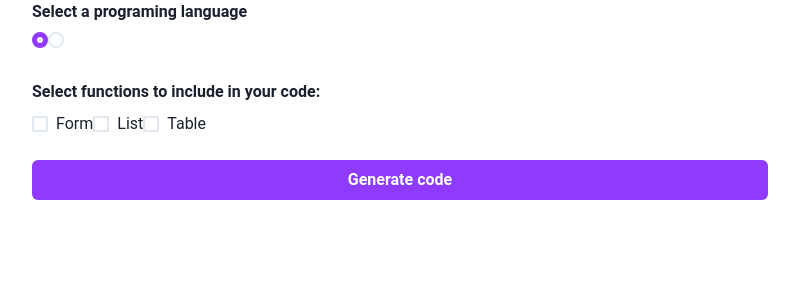
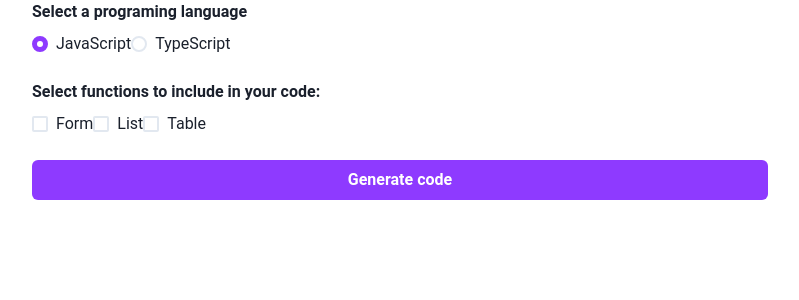
Before and after one commit to DahuiSheng/peerai, a Next.js app: page / in a window 1280 px wide. Shown: the top 300 px of the page, without its empty margins (240-1039 px from the left). Built offline with nearby package versions, Linux system fonts and the light colour scheme.

Commit message:
Fix LanguageSelector.tsx

```diff
--- a/components/LanguageSelector.tsx
+++ b/components/LanguageSelector.tsx
@@ -1,3 +1,4 @@
+import { Language } from "@/types/Language"
 import { FormControl, FormLabel, Radio, RadioGroup, VStack } from "@chakra-ui/react"
 
 type LanguageSelectorProps = {
@@ -33,7 +34,7 @@ export const LanguageSelector = ({
                             key={lang.id}
                             value={lang.id}
                         >
-                            {languages.label}
+                            {lang.label}
                         </Radio>
                     ))}
                 </RadioGroup>
```
